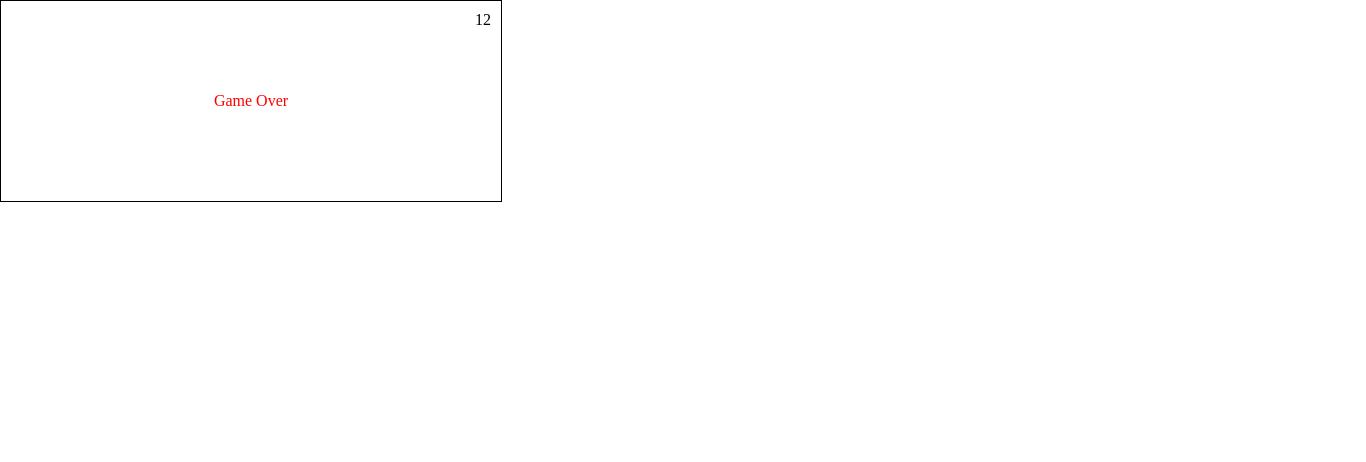
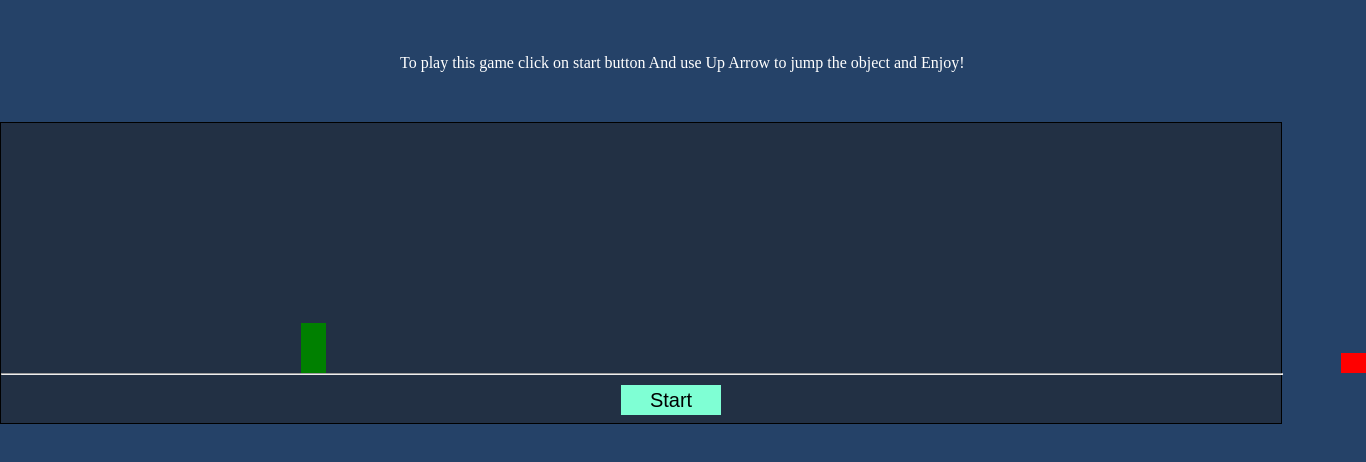
Before and after one commit to i-m-prabhat/dino-game, a plain HTML site: page index.html in a window 1280 px wide. Shown: the whole page, 1366 px wide, since content can reach past the window. Drawn offline with Linux system fonts and the light colour scheme.

Commit message:
dino game updated

```diff
--- a/index.html
+++ b/index.html
@@ -10,11 +10,18 @@
     </head>
 
     <body>
+        <br>
+        <br>
+        <br>
+        <span>To play this game click on start button And use Up Arrow to jump the object and Enjoy!</span>
+        <p>Reload the page to Restart the game</p>
         <div id="game">
             <div id="character"></div>
             <div id="block"></div>
             <div id="score"></div>
-            <div id="gameOver">Game Over</div>
+            <div id="gameOver">Game Over Try Again Later</div>
+            <hr />
+            <button>Start</button>
         </div>
     </body>
     <script src="./script.js"></script>
--- a/script.js
+++ b/script.js
@@ -2,9 +2,18 @@ let character = $("#character");
 let block = $("#block");
 let score = $("#score");
 let gameOver = $("#gameOver");
+let hr = $("hr");
+let main = $("#game");
+let button =$("button")
+let p = $("p")
+let span = $("span")
 let _score = 0;
-// character.css.background
+
 let scoreInterval = null;
+block.style.animation="none"
+button.addEventListener("click",()=>{
+    block.style.animation="block 2s 1s linear infinite"
+
     document.addEventListener("keyup", (event) =>
     {
         if (event.keyCode != 38) return;
@@ -20,8 +29,13 @@ document.addEventListener("keyup", (event) =>
     let checkGameOver = setInterval(()=>{
         let characterTop = parseInt(window.getComputedStyle(character).getPropertyValue("top"))
         let blockLeft = parseInt(window.getComputedStyle(block).getPropertyValue("left"))
-  if (blockLeft < 75 && blockLeft > 50 && characterTop >= 130) {
+        if (blockLeft < 300 && blockLeft > 200 && characterTop >= 200) {
             gameOver.classList.add("show");
+            hr.style.display="none";
+            span.style.display="none";
+            p.style.display="block";
+            button.style.display="none";
+            main.style.border="none"
             clearInterval(scoreInterval);
             character.remove();
             block.remove()
@@ -35,6 +49,7 @@ setTimeout(()=>{
     },100)
 },1000)
 
+})
 function $(element)
 {
     return document.querySelector(element);
--- a/style.css
+++ b/style.css
@@ -1,62 +1,131 @@
-*{
+* {
     padding: 0;
     margin: 0;
 }
-#game{
-    width: 500px;
-    height: 200px;
+
+body {
+    background: #254268;
+}
+
+#game {
+    width: 100vw;
+    height: 300px;
+    margin: 50px auto;
     border: 1px solid black;
     position: relative;
+    background: #20212281;
 }
-#character{
+
+#character {
     width: 25px;
     height: 50px;
     background-color: green;
     position: relative;
-    top: 150px;
-    left: 50px;
+    top: 200px;
+    left: 300px;
 }
-.animate{
+
+.animate {
     animation: jump 500ms infinite;
 }
+
 @keyframes jump {
-    0%{top: 150px;}
-    30%{top: 100px;}
-    70%{top: 100px;}
-    100%{top: 150px;}
+    0% {
+        top: 150px;
+    }
+
+    30% {
+        top: 100px;
+    }
+
+    70% {
+        top: 100px;
+    }
+
+    100% {
+        top: 150px;
+    }
 }
-#block{
+
+#block {
     width: 25px;
     height: 20px;
     background-color: red;
     position: relative;
-    top: 130px;
-    left: 475px;
+    top: 180px;
+    left: 1340px;
     animation: block 2s 1s linear infinite;
 }
+
 @keyframes block {
-    0%{left: 475px;}
-    100%{left: -40%;}
+    0% {
+        right: 0px;
+    }
+
+    100% {
+        left: -40%;
+    }
 }
-#gameOver{
+
+#gameOver {
     width: 100%;
     height: 100%;
     position: absolute;
     top: 0;
     left: 0;
     display: flex;
-    background: rgba(255, 255, 255, 0.5);
+    background: #254268;
     align-items: center;
     justify-content: center;
     visibility: hidden;
+    font-family: Georgia, 'Times New Roman', Times, serif;
+    font-size: 50px;
     color: red;
 }
-.show{
+
+.show {
     visibility: visible !important;
 }
-#score{
+
+#score {
     position: absolute;
     top: 10px;
-    right: 10px;
+    right: 100px;
+    font-size: 25px;
     z-index: 1;
+    /* font-style: italic; */
+    color: white;
 }
+
+hr {
+    position: absolute;
+    top: 250px;
+    width: 100%;
+}
+
+button {
+    width: 100px;
+    height: 30px;
+    font-size: 20px;
+    transform: translate(620px, 192px);
+    background: aquamarine;
+    border: none;
+}
+
+button:hover {
+    background: turquoise;
+
+}
+
+span {
+    color: white;
+    margin-left: 400px;
+    /* display: none; */
+}
+
+p {
+    margin-left: 460px;
+    color: #fff;
+    display: none;
+    font-size: 30px;
+}
```
Lines whose indentation alone changed are shown as unchanged.
